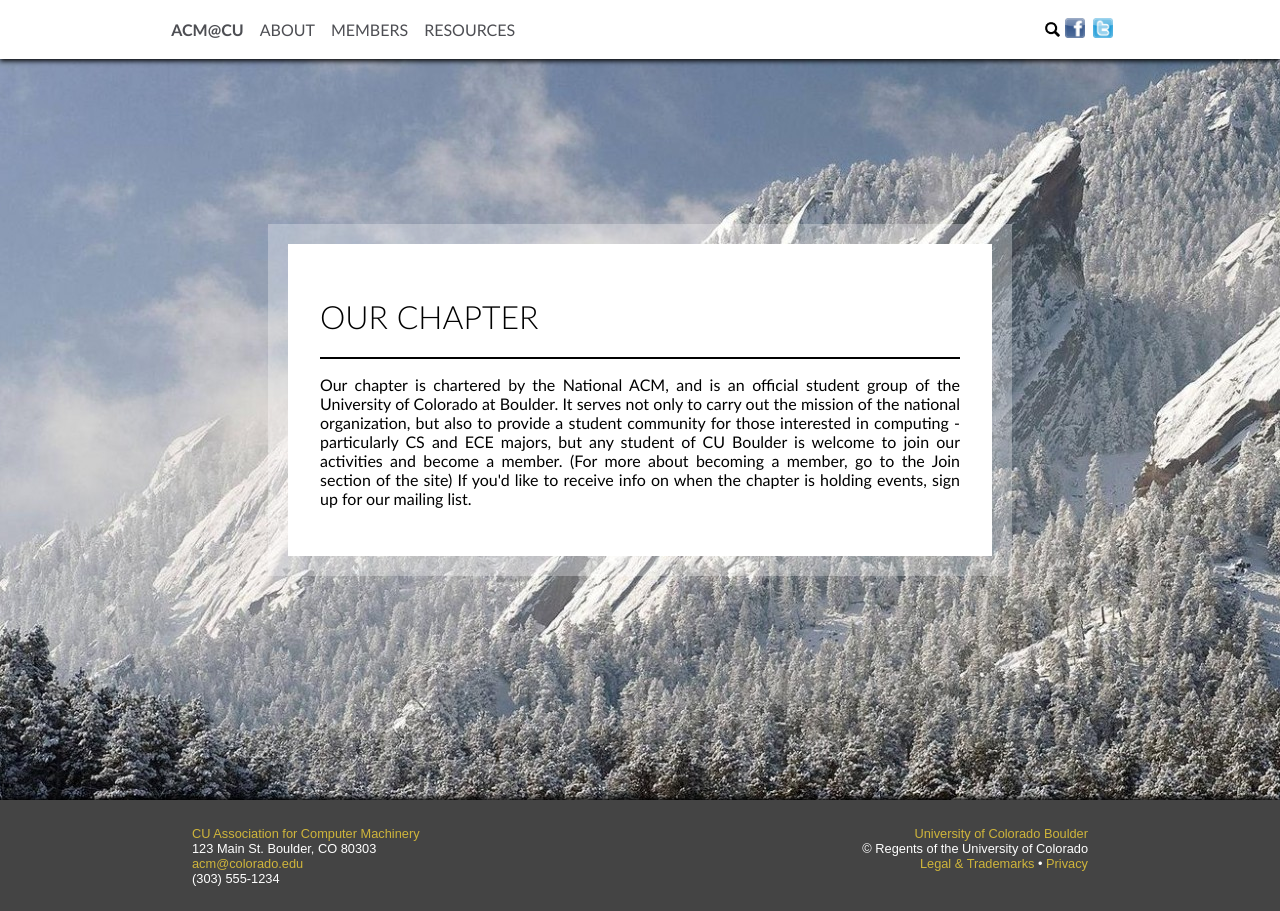
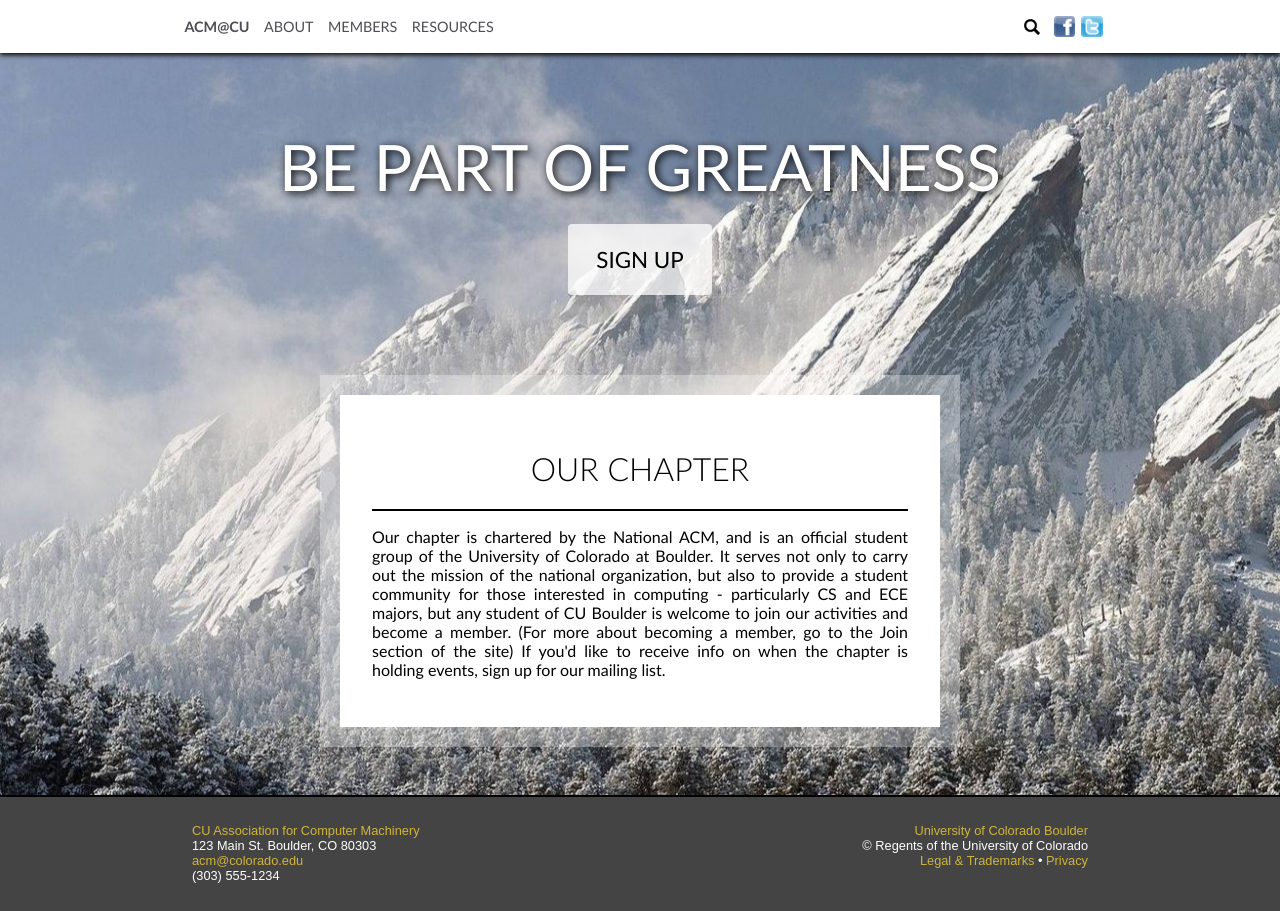
Before and after one commit to jakies/thejakey.github.io, a plain HTML site: page index.html in a window 1280 px wide. Drawn offline with Linux system fonts and the light colour scheme.

Commit message:
sign up button

```diff
--- a/index.html
+++ b/index.html
@@ -10,9 +10,9 @@
     <header>
         <nav>
             <a href="/">ACM@CU</a>
-            <a href="/about.html">ABOUT</a>
-            <a href="/members.html">MEMBERS</a>
-            <a href="/resources.html">RESOURCES</a>
+            <a href="/about">ABOUT</a>
+            <a href="/members">MEMBERS</a>
+            <a href="/resources">RESOURCES</a>
         </nav>
         <section>
             <input type="text">
@@ -22,14 +22,17 @@
     </header>
 
     <main>
-        <div class="transparent-layer">
-            <div class="content">
-                <h1>OUR CHAPTER</h1>
-                <hr color="black"/>
-                <p>Our chapter is chartered by the National ACM, and is an official student group of the University of Colorado at Boulder. It serves not only to carry out the mission of the national organization, but also to provide a student community for those interested in computing - particularly CS and ECE majors, but any student of CU Boulder is welcome to join our activities and become a member. (For more about becoming a member, go to the Join section of the site)
+        <div class="noback">
+            <p class="huge">BE PART OF GREATNESS</p>
+            <button id="join">SIGN UP</button>
+        </div>
+
+        <div class="content">
+            <h1>OUR CHAPTER</h1>
+            <hr color="black"/>
+            <p>Our chapter is chartered by the National ACM, and is an official student group of the University of Colorado at Boulder. It serves not only to carry out the mission of the national organization, but also to provide a student community for those interested in computing - particularly CS and ECE majors, but any student of CU Boulder is welcome to join our activities and become a member. (For more about becoming a member, go to the Join section of the site)
 
 If you'd like to receive info on when the chapter is holding events, sign up for our mailing list.</p>
-            </div>
         </div>
     </main>
 
--- a/static/screen.css
+++ b/static/screen.css
@@ -1,14 +1,13 @@
 * {
     box-sizing: border-box;
-    -webkit-animation: lels 4s infinite ease 4s;
-    animation: lels 4s infinite ease 10s;
+    -webkit-font-smoothing: antialiased;
+    font-smoothing: antialiased;
 }
 
 html, body {
-    width: 100%;
-    height: 100%;
     padding: 0;
     margin: 0;
+    background: #444;
 }
 
 h1, code, a {
@@ -18,6 +17,7 @@ h1, code, a {
 
 header {
     position: fixed;
+    top: 0;
     z-index: 1;
     background: white;
     width: 100%;
@@ -25,16 +25,17 @@ header {
     align-items: center;
     justify-content: space-around;
     font-family: "Lato", Consolas, sans-serif;
-    font-size: 1em;
+    font-size: 0.9em;
     box-shadow: 0 2px 5px black;
 }
 
 header input {
-    background: url("search_icon.png") no-repeat center right;
+    background: url("search_icon.png") no-repeat 96%;
     background-size: auto 80%;
-    padding: 0.1em 1.25em 0.1em 0.25em;
+    padding: 0.15em 1.85em 0.15em 0.45em;
     font-family: "Lato", Consolas, sans-serif;
-    font-size: 1em;
+    font-weight: 500;
+    font-size: 0.9em;
 }
 
 header input:not(:hover) {
@@ -49,16 +50,18 @@ header input:hover {
 }
 
 header section {
-    display: flex;
+    display: inline-flex;
     align-items: center;
+    justify-items: space-between;
 }
 
-header section > * {
-    padding: 0 0.25em;
+header section a {
+    margin-bottom: -3px;
 }
 
 header img {
-    width: 1.25em;
+    width: 1.5em;
+    margin-left: 0.4em;
 }
 
 nav {
@@ -80,18 +83,49 @@ nav a:first-child {
 
 nav a:hover {
     color: #87CEEB;
-    transition: color 0.2s ease;
-}
-
-main, .transparent-layer {
-    display: flex;
-    align-items: center;
-    justify-content: center;
+    transform: scale(1.025, 1.025) translateZ(0px);
+    transition: transform 0.2s ease, color 0.2s ease;
 }
 
 main {
+    text-align: center;
     background: url("background.jpg") no-repeat center;
-    height: 100%;
+    padding-bottom: 3em;
+}
+
+.noback {
+    padding: 2em 0 1.25em 0;
+    font-family: "Lato", Consolas, sans-serif;
+    font-size: 4em;
+    font-weight: 400;
+}
+
+.huge {
+    text-shadow: black 2px 2px 8px;
+    color: white;
+    margin: 0;
+}
+
+#join {
+    outline: none;
+    padding: 1em 1.25em;
+    font-family: "Lato", Consolas, sans-serif;
+    font-size: 0.35em;
+    font-weight: 400;
+    background: rgba(255, 255, 255, 0.75);
+    border: 0 solid transparent;
+    border-radius: 4px;
+}
+
+#join:hover:not(:active) {
+    transform: scale(1.05, 1.05) translateZ(0px);
+    -webkit-animation: glow 1.3s ease infinite alternate-reverse;
+    animation: glow 1.3s ease infinite alternate-reverse;
+}
+
+#join:active {
+    background: rgba(255, 255, 255, 0.9);
+    transform: scale(1.01, 1.01) translateZ(0px);
 }
 
 .transparent-layer {
@@ -101,9 +135,13 @@ main {
 
 .content {
     display: block;
+    max-width: 40em;
     padding: 2em;
+    margin: 0 auto;
     background: white;
     font-family: "Lato", Consolas, sans-serif;
+    border: 1.25em solid rgba(255, 255, 255, 0.3);
+    background-clip: padding-box;
 }
 
 .content p {
@@ -118,7 +156,7 @@ footer {
     font-family: Arial;
     font-size: 0.8em;
     color: #fff;
-    box-shadow: 0 -2px 5px black;
+    border-top: 2px solid black;
 }
 
 footer a {
@@ -153,6 +191,16 @@ footer p {
     text-align: right;
 }
 
+@-webkit-keyframes glow {
+    from { box-shadow: 0 0 10px transparent; }
+    to   { box-shadow: 0 0 10px #87CEEB; }
+}
+
+@keyframes glow {
+    from { box-shadow: 0 0 10px transparent; }
+    to   { box-shadow: 0 0 10px #87CEEB; }
+}
+
 @-webkit-keyframes lels {
     0% {   transform: translateY(0) }
     50% {  transform: translateY(5px) }
```
